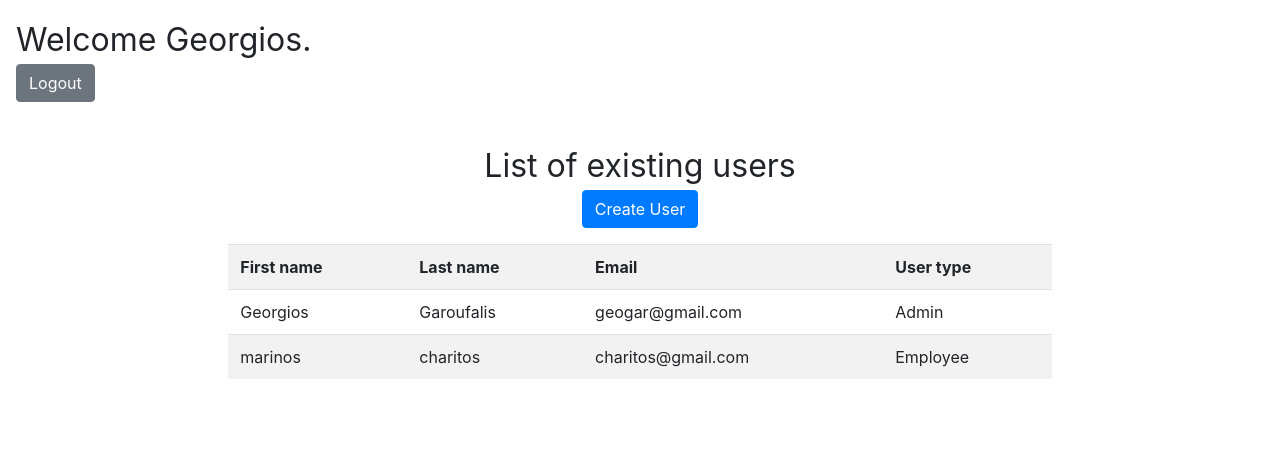
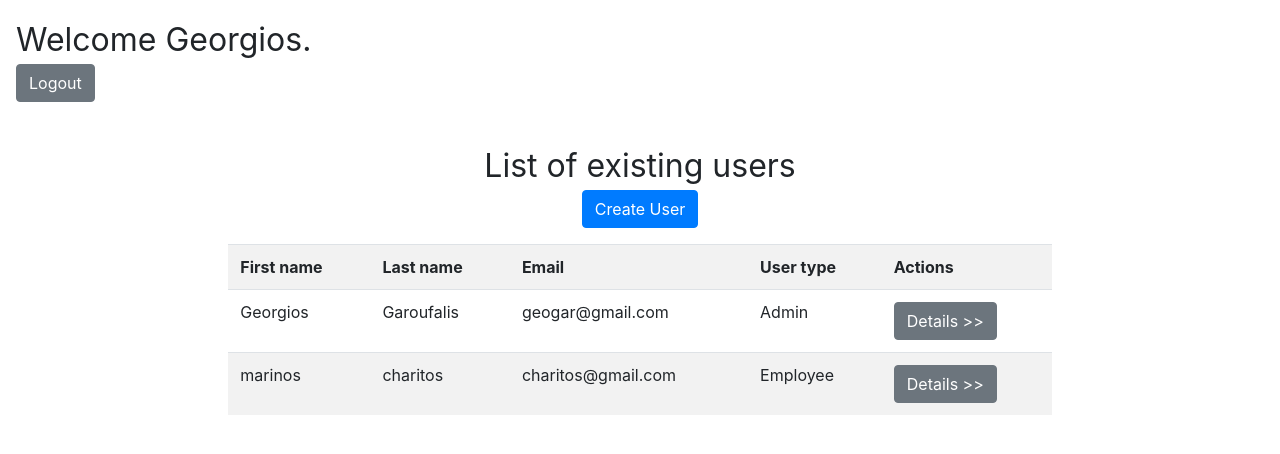
Before and after one commit to krakenhacker/leave-management-system, a PHP site: page /admin/dashboard.php in a window 1280 px wide. Shown: the top 454 px of the page. Run offline with PHP 8.4, Linux system fonts and the light colour scheme; a user stored in the database is signed in; data comes from the database, SQL or seed files in the repository.

Commit message:
add detail button in list of existing users

```diff
--- a/admin/dashboard.php
+++ b/admin/dashboard.php
@@ -28,9 +28,9 @@ if(isset($_SESSION["adname"])) {
     if ($result->num_rows > 0) {
 
 //        echo "<div class='col-md-2'></div>";
-        echo "<div class='container col-md-8'><table class='table table-striped table-hover'><tr><th>First name</th><th>Last name</th><th>Email</th><th>User type</th></tr>";
+        echo "<div class='container col-md-8'><table class='table table-striped table-hover'><tr><th>First name</th><th>Last name</th><th>Email</th><th>User type</th><th>Actions</th></tr>";
         while($row = $result->fetch_assoc()) {
-            echo "<tr><td>".$row["firstname"]."</td><td>".$row["lastname"]."</td><td>".$row["email"]."</td><td>".$row["role"]."</td></tr>";
+            echo "<tr><td>".$row["firstname"]."</td><td>".$row["lastname"]."</td><td>".$row["email"]."</td><td>".$row["role"]."</td><td><a class='btn btn-secondary' href='userdetails?id=".$row["id"].".php'>Details >></a></td></tr>";
         }
         echo "</table></div></div>";
 //        echo "<div class='col-md-2'></div>";
```
